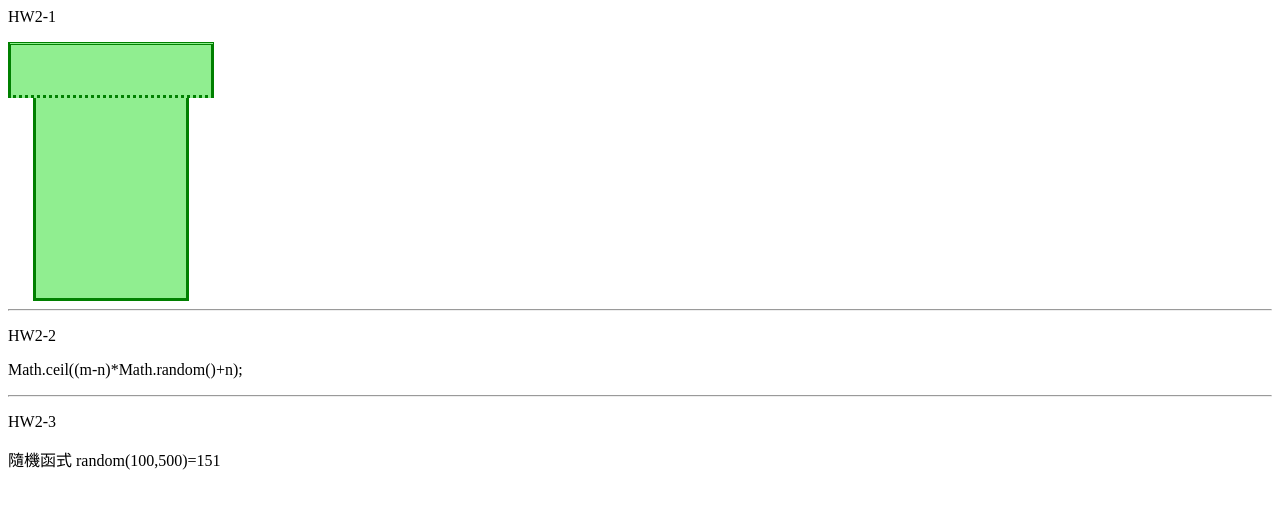
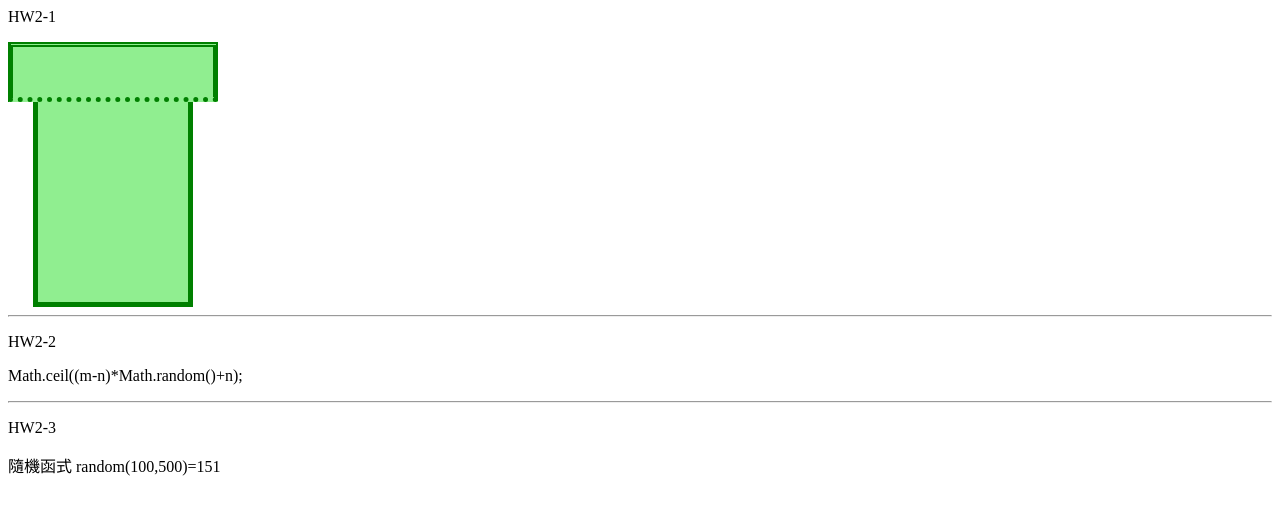
Before and after one commit to toast1110/D3_HW1, a plain HTML site: page HW2.html in a window 1280 px wide. Drawn offline with Linux system fonts and the light colour scheme.

Commit message:
Update HW2.css

```diff
--- a/HW2.css
+++ b/HW2.css
@@ -2,9 +2,9 @@
   background:lightgreen;
   width:200px;
   height:50px;
-  border:solid green;
-  border-top:double green;
-  border-bottom:dotted green;
+  border:5px solid green;
+  border-top:5px double green;
+  border-bottom:5px dotted green;
 }
 
 .bottomBox{
@@ -12,6 +12,6 @@
   width:150px;
   height:200px;
   margin-left:25px;
-  border: solid green;
+  border:5px solid green;
   border-top:none;
 }
```
